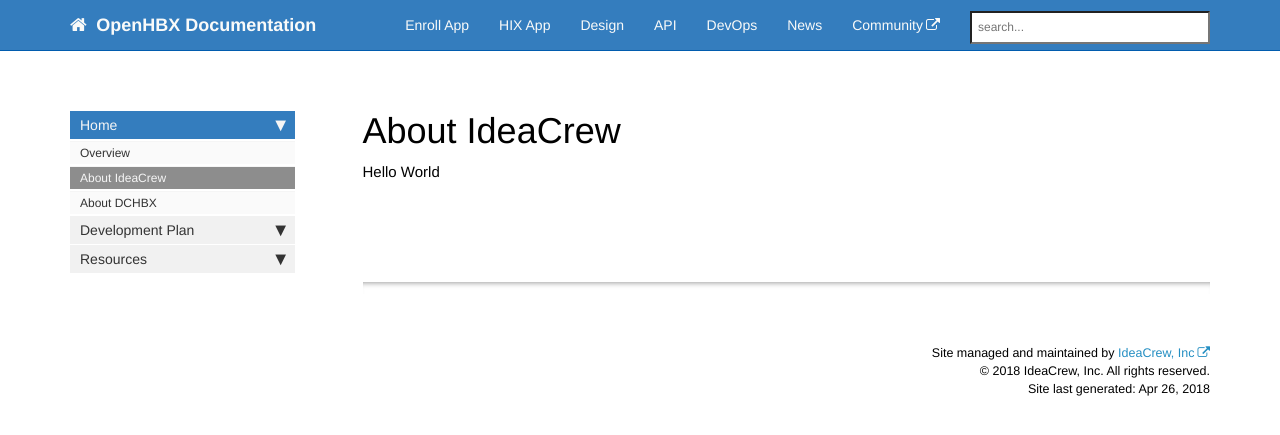
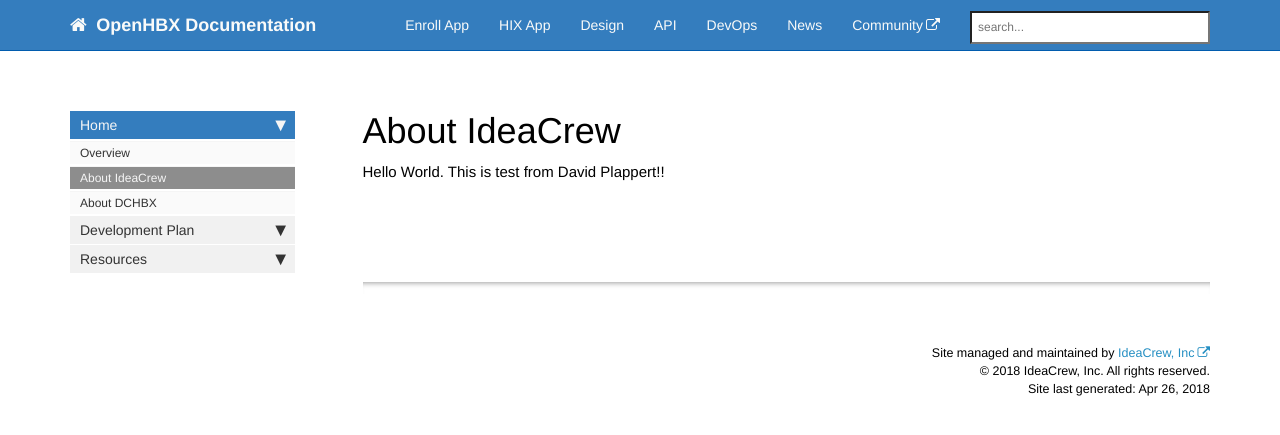
Before and after one commit to openhbx/openhbx.github.io, a Jekyll site: the page built from pages/home/home_about_ideacrew.md, in a window 1280 px wide. Shown: the top 435 px of the page. Built offline with Jekyll 4.4.1, drawn with Linux system fonts in a browser that asks for light colours; nearby versions of some CDN libraries; comment, search, counter and statistics services are not loaded.

Commit message:
test from David

```diff
--- a/pages/home/home_about_ideacrew.md
+++ b/pages/home/home_about_ideacrew.md
@@ -6,4 +6,4 @@ toc: false
 permalink: home_about_ideacrew.html
 folder: home
 ---
-Hello World
+Hello World. This is test from David Plappert!!
```
